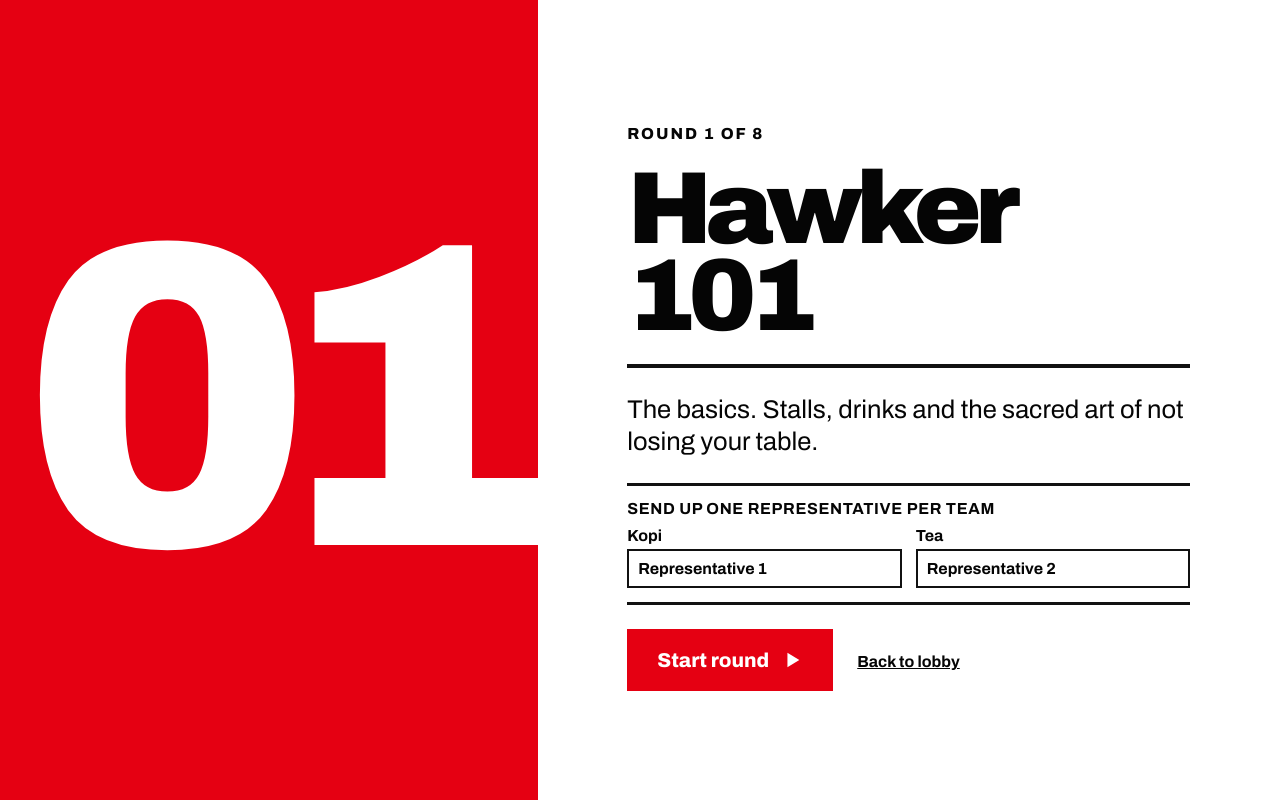
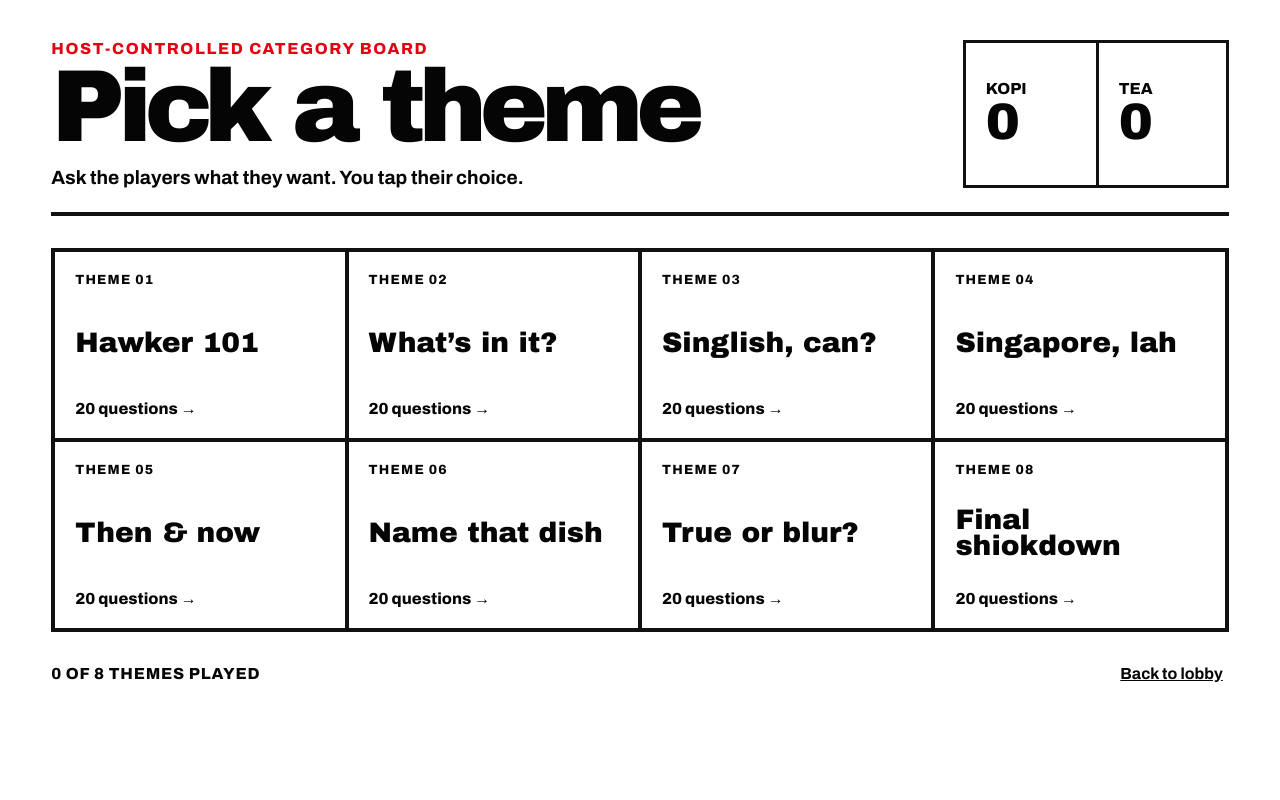
Before and after one commit to hareshsuppiah/can-or-cannot-singapore-showdown, a React (Vite) app: page / in a window 1280 px wide. Both pictures are taken after a click on the button "Start game". Built offline with nearby package versions, Linux system fonts and the light colour scheme.

Commit message:
Add theme selection, automatic timer and game-show audio

```diff
--- a/src/main.jsx
+++ b/src/main.jsx
@@ -5,6 +5,75 @@ import './styles.css';
 
 const DEFAULT_TEAMS = ['Kopi', 'Tea'];
 const reactions = ['Steady lah.', 'Can. Definitely can.', 'Wah, knowledge power.', 'Shiok answer.', 'No blur already.'];
+
+function audioContextFor(ref) {
+  const Ctx = window.AudioContext || window.webkitAudioContext;
+  if (!Ctx) return null;
+  const ctx = ref.current || (ref.current = new Ctx());
+  if (ctx.state === 'suspended') ctx.resume();
+  return ctx;
+}
+
+function scheduleTone(ctx, { frequency, offset = 0, duration = .16, type = 'triangle', gain = .08, endFrequency = frequency }) {
+  const start = ctx.currentTime + .015 + offset;
+  const oscillator = ctx.createOscillator();
+  const volume = ctx.createGain();
+  oscillator.type = type;
+  oscillator.frequency.setValueAtTime(frequency, start);
+  oscillator.frequency.exponentialRampToValueAtTime(Math.max(20, endFrequency), start + duration);
+  volume.gain.setValueAtTime(.0001, start);
+  volume.gain.exponentialRampToValueAtTime(gain, start + .012);
+  volume.gain.exponentialRampToValueAtTime(.0001, start + duration);
+  oscillator.connect(volume).connect(ctx.destination);
+  oscillator.start(start);
+  oscillator.stop(start + duration + .02);
+}
+
+function playGameShowCue(ref, cue, team = 0) {
+  try {
+    const ctx = audioContextFor(ref);
+    if (!ctx) return;
+    if (cue === 'correct') {
+      [
+        { frequency: 523.25, offset: 0, duration: .18 },
+        { frequency: 659.25, offset: .11, duration: .18 },
+        { frequency: 783.99, offset: .22, duration: .2 },
+        { frequency: 1046.5, offset: .34, duration: .48, gain: .1 },
+        { frequency: 659.25, offset: .34, duration: .48, gain: .045, type: 'sine' },
+        { frequency: 783.99, offset: .34, duration: .48, gain: .045, type: 'sine' }
+      ].forEach(note => scheduleTone(ctx, note));
+      return;
+    }
+    if (cue === 'wrong') {
+      scheduleTone(ctx, { frequency: 185, endFrequency: 92, duration: .82, type: 'sawtooth', gain: .105 });
+      scheduleTone(ctx, { frequency: 123, endFrequency: 68, offset: .035, duration: .76, type: 'square', gain: .045 });
+      return;
+    }
+    if (cue === 'buzz') {
+      const base = team === 0 ? 440 : 554.37;
+      scheduleTone(ctx, { frequency: base, duration: .1, type: 'square', gain: .07 });
+      scheduleTone(ctx, { frequency: base * 1.5, offset: .1, duration: .18, type: 'triangle', gain: .09 });
+      return;
+    }
+    if (cue === 'tick') {
+      scheduleTone(ctx, { frequency: 1100, duration: .045, type: 'square', gain: .035 });
+      return;
+    }
+    if (cue === 'timeout') {
+      [220, 185, 146.83].forEach((frequency, i) => scheduleTone(ctx, { frequency, offset: i * .17, duration: .22, type: 'sawtooth', gain: .075 }));
+      return;
+    }
+    if (cue === 'reveal') {
+      scheduleTone(ctx, { frequency: 392, duration: .16, gain: .06 });
+      scheduleTone(ctx, { frequency: 587.33, offset: .12, duration: .3, gain: .08 });
+      return;
+    }
+    if (cue === 'roundStart') {
+      scheduleTone(ctx, { frequency: 329.63, duration: .12, gain: .055 });
+      scheduleTone(ctx, { frequency: 493.88, offset: .1, duration: .24, gain: .075 });
+    }
+  } catch {}
+}
 
 function Icon({ name }) {
   const common = { width: 22, height: 22, viewBox: '0 0 24 24', fill: 'none', stroke: 'currentColor', strokeWidth: 2, strokeLinecap: 'square', strokeLinejoin: 'miter', 'aria-hidden': true };
@@ -21,13 +90,14 @@ function Welcome({ onStart }) {
   const [sound, setSound] = useState(true);
   const [teams, setTeams] = useState(DEFAULT_TEAMS);
   const [setup, setSetup] = useState(false);
+  const previewAudioRef = useRef(null);
 
   const updateTeam = (i, value) => setTeams(prev => prev.map((t, n) => n === i ? value : t));
   return <main className="welcome">
     <section className="welcome-title">
       <h1>CAN OR<br/>CANNOT?</h1>
       <div className="showdown">The Singapore Showdown</div>
-      <p>8 rounds · 160 questions · one very serious fight over kaya toast</p>
+      <p>8 pick-your-own themes · 160 questions · one very serious fight over kaya toast</p>
       <div className="welcome-actions">
         <button className="primary" onClick={() => onStart({ teams, seconds, sound })}>Start game <Icon name="next"/></button>
         <button className="secondary" onClick={() => setSetup(v => !v)}>Host setup</button>
@@ -40,33 +110,46 @@ function Welcome({ onStart }) {
     <div className="question-mark" aria-hidden="true">?</div>
     <section className="setup-bar">
       <button onClick={() => setSetup(true)}>2 teams · host-led</button>
-      <label><span>Timer</span><select value={seconds} onChange={e => setSeconds(Number(e.target.value))}>{[10,15,20,30].map(n => <option key={n} value={n}>{n} seconds</option>)}</select></label>
+      <label><span>Auto timer</span><select value={seconds} onChange={e => setSeconds(Number(e.target.value))}>{[10,15,20,30].map(n => <option key={n} value={n}>{n} seconds</option>)}</select></label>
       <label className="sound-label"><input type="checkbox" checked={sound} onChange={e => setSound(e.target.checked)}/> Sound {sound ? 'on' : 'off'}</label>
     </section>
     {setup && <div className="setup-modal" role="dialog" aria-modal="true" aria-labelledby="setup-title">
       <div className="modal-sheet">
         <div className="modal-head"><h2 id="setup-title">Host setup</h2><button onClick={() => setSetup(false)} aria-label="Close">×</button></div>
-        <p className="setup-explainer">Two representatives face off. You read the question; the first player to yell their team name earns the first answer.</p>
+        <p className="setup-explainer">Two representatives face off. Let the players choose a theme, then you tap it. Read the question; the first player to yell their team name earns the first answer.</p>
         <div className="team-inputs">{teams.map((team, i) => <div className="team-setup" key={i}><label>Team {i + 1}<input value={team} onChange={e => updateTeam(i, e.target.value)} maxLength={22}/></label></div>)}</div>
-        <p className="host-note">Host keys: 1 / 2 register the first team · A / B / C / D enter their answer · Space pauses · R reveals · → next.</p>
+        <div className="sound-preview"><strong>Game-show sound check</strong><button onClick={() => playGameShowCue(previewAudioRef, 'correct')}>▶ Correct fanfare</button><button onClick={() => playGameShowCue(previewAudioRef, 'wrong')}>▶ Wrong buzzer</button></div>
+        <p className="host-note">The countdown starts automatically and pauses on a buzz. Host keys: 1 / 2 register the first team · A / B / C / D enter their answer · Space pauses · R reveals · → next.</p>
         <button className="primary full" onClick={() => setSetup(false)}>Ready, can!</button>
       </div>
     </div>}
   </main>;
 }
 
-function RoundIntro({ roundIndex, teams, onBegin, onHome }) {
+function ThemeBoard({ completedRounds, teams, scores, onPick, onHome }) {
+  return <main className="theme-board">
+    <header className="theme-board-head"><div><p>Host-controlled category board</p><h1>Pick a theme</h1><span>Ask the players what they want. You tap their choice.</span></div><div className="theme-score">{teams.map((team, i) => <div key={team + i}><span>{team}</span><strong>{scores[i]}</strong></div>)}</div></header>
+    <section className="theme-grid" aria-label="Available themes">{rounds.map((round, i) => {
+      const completed = completedRounds.includes(i);
+      return <button key={round.title} disabled={completed} onClick={() => onPick(i)} className={completed ? 'theme-card completed' : 'theme-card'}><small>Theme {String(i + 1).padStart(2, '0')}</small><strong>{round.title}</strong><span>{completed ? 'Played ✓' : '20 questions →'}</span></button>;
+    })}</section>
+    <footer className="theme-board-foot"><span>{completedRounds.length} of {rounds.length} themes played</span><button className="text-button" onClick={onHome}>Back to lobby</button></footer>
+  </main>;
+}
+
+function RoundIntro({ roundIndex, completedCount, teams, onBegin, onBack, onHome }) {
   const r = rounds[roundIndex];
   const [reps, setReps] = useState(['Representative 1', 'Representative 2']);
   return <main className="round-intro">
     <div className="round-number">{String(roundIndex + 1).padStart(2, '0')}</div>
     <div className="round-intro-copy">
-      <p>Round {roundIndex + 1} of 8</p>
+      <p>Chosen theme · {completedCount + 1} of 8 to play</p>
       <h1>{r.title}</h1>
       <div className="round-rule"/>
       <p className="round-desc">{r.description}</p>
       <div className="rep-call"><strong>Send up one representative per team</strong>{teams.map((team,i) => <label key={team}>{team}<input value={reps[i]} onChange={e => setReps(v => v.map((x,n) => n === i ? e.target.value : x))}/></label>)}</div>
       <button className="primary" onClick={() => onBegin(reps)}>Start round <Icon name="play"/></button>
+      <button className="text-button" onClick={onBack}>Pick another theme</button>
       <button className="text-button" onClick={onHome}>Back to lobby</button>
     </div>
   </main>;
@@ -87,7 +170,7 @@ function Scoreboard({ teams, reps, scores }) {
 }
 
 function Quiz({ config, onHome }) {
-  const [roundIndex, setRoundIndex] = useState(0);
+  const [roundIndex, setRoundIndex] = useState(null);
   const [questionIndex, setQuestionIndex] = useState(-1);
   const [time, setTime] = useState(config.seconds);
   const [running, setRunning] = useState(false);
@@ -100,19 +183,20 @@ function Quiz({ config, onHome }) {
   const [denied, setDenied] = useState([]);
   const [wrongChoices, setWrongChoices] = useState([]);
   const [finished, setFinished] = useState(false);
+  const [completedRounds, setCompletedRounds] = useState([]);
   const audioRef = useRef(null);
 
-  const question = questionIndex >= 0 ? rounds[roundIndex].questions[questionIndex] : null;
+  const question = roundIndex !== null && questionIndex >= 0 ? rounds[roundIndex].questions[questionIndex] : null;
   useEffect(() => {
     if (!running || revealed || time <= 0) return;
-    const id = setInterval(() => setTime(t => t - 1), 1000);
-    return () => clearInterval(id);
+    const id = setTimeout(() => setTime(t => Math.max(0, t - 1)), 1000);
+    return () => clearTimeout(id);
   }, [running, revealed, time]);
   useEffect(() => {
     if (!config.sound || !running) return;
-    if (time <= 5 && time > 0) beep(520, .055);
-    if (time === 0) { beep(180, .35); setRunning(false); }
-  }, [time]);
+    if (time <= 5 && time > 0) playGameShowCue(audioRef, 'tick');
+    if (time === 0) { playGameShowCue(audioRef, 'timeout'); setRunning(false); }
+  }, [time, running, config.sound]);
   useEffect(() => {
     const key = e => {
       if (e.target instanceof Element && e.target.matches('input, select, textarea, [contenteditable="true"]')) return;
@@ -126,19 +210,22 @@ function Quiz({ config, onHome }) {
     };
     document.addEventListener('keydown', key, true); return () => document.removeEventListener('keydown', key, true);
   });
-  const beep = (freq, duration) => {
-    try { const Ctx = window.AudioContext || window.webkitAudioContext; const ctx = audioRef.current || (audioRef.current = new Ctx()); const o = ctx.createOscillator(); const g = ctx.createGain(); o.frequency.value = freq; g.gain.setValueAtTime(.06, ctx.currentTime); g.gain.exponentialRampToValueAtTime(.001, ctx.currentTime + duration); o.connect(g).connect(ctx.destination); o.start(); o.stop(ctx.currentTime + duration); } catch {}
-  };
-  const startRound = nextReps => { setReps(nextReps); setQuestionIndex(0); setTime(config.seconds); setRunning(false); setRevealed(false); setSelected(null); setAwarded([]); setBuzzed(null); setDenied([]); setWrongChoices([]); };
-  const reveal = () => { if (!question) return; setRevealed(true); setRunning(false); if (config.sound) beep(740, .12); };
+  const resetQuestionState = () => { setTime(config.seconds); setRunning(true); setRevealed(false); setSelected(null); setAwarded([]); setBuzzed(null); setDenied([]); setWrongChoices([]); };
+  const chooseRound = index => { if (completedRounds.includes(index)) return; setRoundIndex(index); setQuestionIndex(-1); setRunning(false); };
+  const startRound = nextReps => { setReps(nextReps); setQuestionIndex(0); resetQuestionState(); if (config.sound) playGameShowCue(audioRef, 'roundStart'); };
+  const reveal = () => { if (!question) return; setRevealed(true); setRunning(false); if (config.sound) playGameShowCue(audioRef, 'reveal'); };
   const next = () => {
     if (!question) return;
-    if (questionIndex < 19) { setQuestionIndex(i => i + 1); setTime(config.seconds); setRunning(false); setRevealed(false); setSelected(null); setAwarded([]); setBuzzed(null); setDenied([]); setWrongChoices([]); }
-    else if (roundIndex < 7) { setRoundIndex(i => i + 1); setQuestionIndex(-1); setRunning(false); }
-    else { setFinished(true); setQuestionIndex(-1); setRunning(false); }
+    if (questionIndex < 19) { setQuestionIndex(i => i + 1); resetQuestionState(); return; }
+    const nextCompleted = completedRounds.includes(roundIndex) ? completedRounds : [...completedRounds, roundIndex];
+    setCompletedRounds(nextCompleted);
+    setQuestionIndex(-1);
+    setRunning(false);
+    if (nextCompleted.length === rounds.length) setFinished(true);
+    else setRoundIndex(null);
   };
-  const award = i => { if (i >= config.teams.length || awarded.includes(i)) return; setScores(s => s.map((v, n) => n === i ? v + 100 : v)); setAwarded(a => [...a, i]); if (config.sound) beep(880, .08); };
-  const registerBuzz = i => { if (buzzed !== null || denied.includes(i) || revealed) return; setBuzzed(i); setRunning(false); if (config.sound) beep(i === 0 ? 660 : 820, .14); };
+  const award = i => { if (i >= config.teams.length || awarded.includes(i)) return; setScores(s => s.map((v, n) => n === i ? v + 100 : v)); setAwarded(a => [...a, i]); if (config.sound) playGameShowCue(audioRef, 'correct'); };
+  const registerBuzz = i => { if (buzzed !== null || denied.includes(i) || revealed) return; setBuzzed(i); setRunning(false); if (config.sound) playGameShowCue(audioRef, 'buzz', i); };
   const handleAnswer = choice => {
     if (!question || buzzed === null || revealed || wrongChoices.includes(choice)) return;
     const answeringTeam = buzzed;
@@ -159,15 +246,17 @@ function Quiz({ config, onHome }) {
       setBuzzed(null);
       setRevealed(true);
     }
-    if (config.sound) beep(150, .25);
+    if (config.sound) playGameShowCue(audioRef, 'wrong');
   };
+  const toggleTimer = () => { if (time <= 0) { setTime(config.seconds); setRunning(true); } else setRunning(v => !v); };
   const reset = () => { if (confirm('Reset all scores and return to the lobby?')) onHome(); };
 
   if (finished) {
     const max = Math.max(...scores); const winners = config.teams.filter((_, i) => scores[i] === max);
     return <main className="finale"><p>Final shiokdown complete</p><h1>{winners.join(' & ')}<br/><span>win{winners.length > 1 ? '' : 's'}!</span></h1><div className="final-score">{max} points</div><p>{reactions[max / 100 % reactions.length | 0]} Everyone else: can try again.</p><button className="primary" onClick={onHome}>Play again <Icon name="reset"/></button></main>;
   }
-  if (questionIndex < 0) return <RoundIntro roundIndex={roundIndex} teams={config.teams} onBegin={startRound} onHome={onHome}/>;
+  if (roundIndex === null) return <ThemeBoard completedRounds={completedRounds} teams={config.teams} scores={scores} onPick={chooseRound} onHome={onHome}/>;
+  if (questionIndex < 0) return <RoundIntro roundIndex={roundIndex} completedCount={completedRounds.length} teams={config.teams} onBegin={startRound} onBack={() => setRoundIndex(null)} onHome={onHome}/>;
 
   return <main className="game-shell">
     <section className="game-main">
@@ -186,7 +275,7 @@ function Quiz({ config, onHome }) {
       </section>
     </section>
     <Scoreboard teams={config.teams} reps={reps} scores={scores}/>
-    <footer className="host-controls"><button onClick={() => setRunning(v => !v)}><Icon name={running ? 'pause' : 'play'}/>{running ? 'Pause' : time === config.seconds ? 'Start timer' : 'Resume'}</button><button onClick={reveal} disabled={revealed}><Icon name="eye"/>Reveal answer</button><button onClick={next}>{questionIndex === 19 ? (roundIndex === 7 ? 'Finish' : 'Next round') : 'Next'}<Icon name="next"/></button><button className="reset-button" onClick={reset} aria-label="Reset game"><Icon name="reset"/></button></footer>
+    <footer className="host-controls"><button onClick={toggleTimer}><Icon name={running ? 'pause' : 'play'}/>{running ? 'Pause countdown' : time <= 0 ? `Restart ${config.seconds}s` : 'Resume countdown'}</button><button onClick={reveal} disabled={revealed}><Icon name="eye"/>Reveal answer</button><button onClick={next}>{questionIndex === 19 ? (completedRounds.length === rounds.length - 1 ? 'Finish game' : 'Choose next theme') : 'Next'}<Icon name="next"/></button><button className="reset-button" onClick={reset} aria-label="Reset game"><Icon name="reset"/></button></footer>
   </main>;
 }
 
```
Also changed, not shown: src/styles.css, 1 other file (tests, documents, lock files or other folders).
